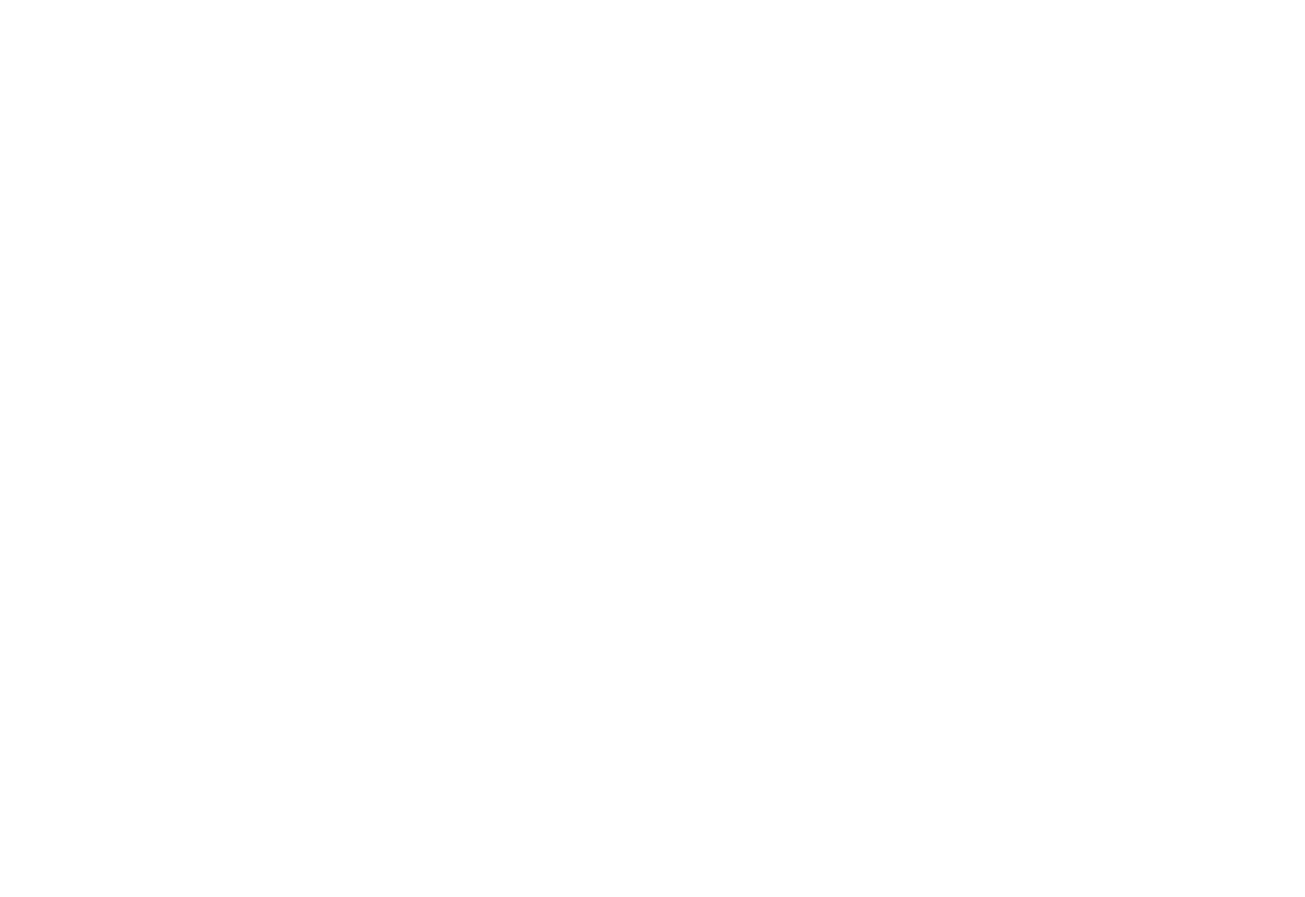
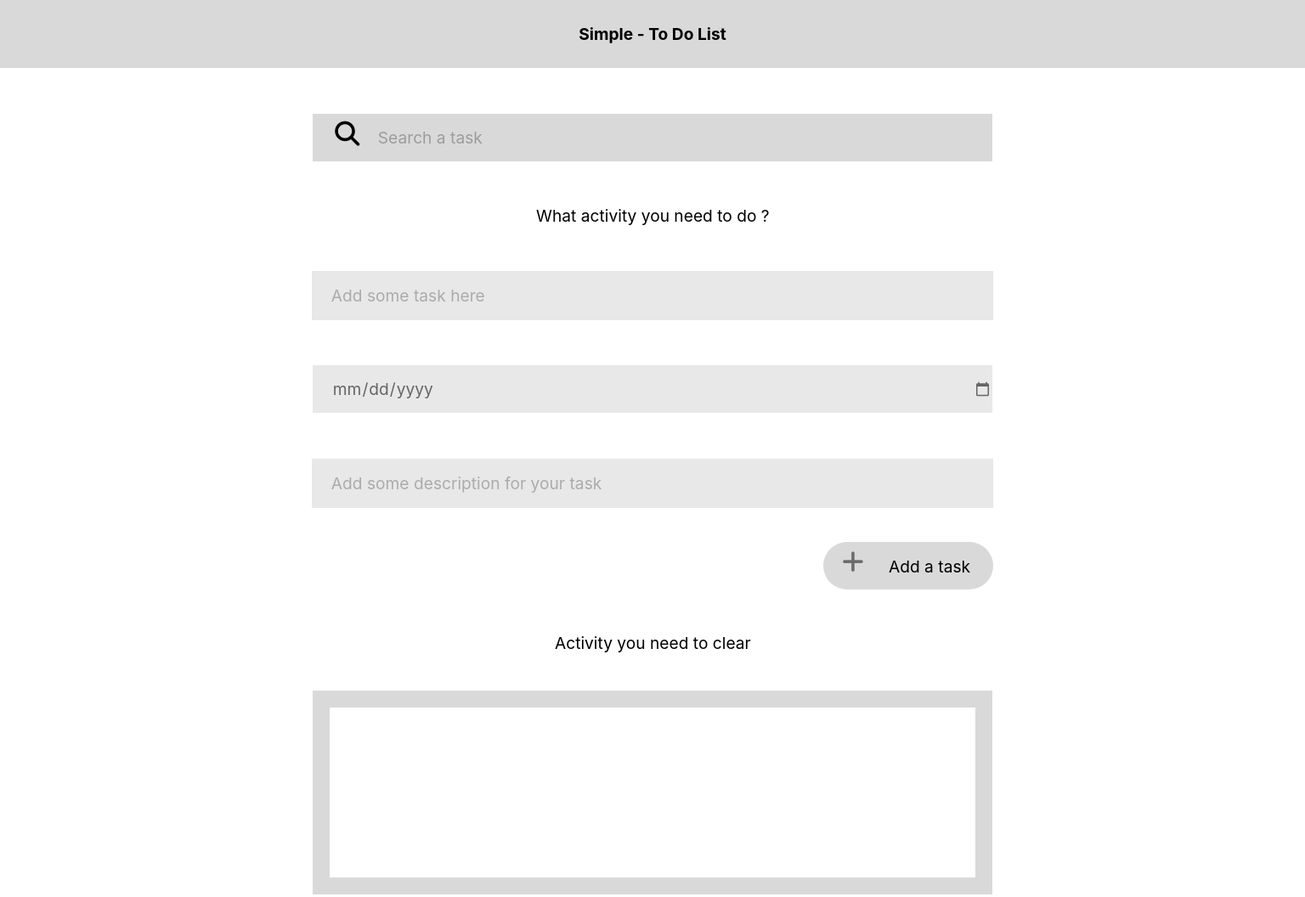
Before and after one commit to halannn/PDCB---Java-Script, a plain HTML site: page index.html in a window 1280 px wide. Shown: the top 1056 px of the page at 85% size, 1536 px wide, since content can reach past the window. Before the commit the page ends 800 px from the top, so only its background shows below. Drawn offline with Linux system fonts and the light colour scheme.

Commit message:
Visualizing

```diff
--- a/index.html
+++ b/index.html
@@ -1,12 +1,84 @@
 <!DOCTYPE html>
 <html lang="en">
+
 <head>
     <meta charset="UTF-8">
     <meta name="viewport" content="width=device-width, initial-scale=1.0">
-    <title>Document</title>
+    <title>To Do List</title>
     <link rel="stylesheet" href="style.css">
+    <script src="https://kit.fontawesome.com/b99e675b6e.js"></script>
+    <script src="https://kit.fontawesome.com/dc9186bde0.js" crossorigin="anonymous"></script>
 </head>
+
 <body>
+    <header>
+        <div class="background">
+            <p> Simple - To Do List </p>
+        </div>
+    </header>
+    <main>
+        <div class="search">
+            <div class="searchIcon">
+                <i class="fas fa-search"></i>
+            </div>
+            <div class="searchText">
+                <input class="rectangle-8" type="text" placeholder="Search a task">
+            </div>
+        </div>
+
+        <p class="text"> What activity you need to do ? </p>
+
+        <div class="mainFeature">
+            <input class="rectangle-8" type="text" placeholder="Add some task here">
+        </div>
+        <div class="mainFeature">
+            <input class="rectangle-8" type="date" placeholder="When you need to do your task">
+        </div>
+        <div class="mainFeature">
+            <input class="rectangle-8" type="text" placeholder="Add some description for your task">
+        </div>
+
+        <div class="addButton">
+            <div class="kotak">
+                <div class="plus">
+                    <i class="fas fa-plus"></i>
+                </div>
+                <div class="add">
+                    <button type="submit">Add a task </button>
+                </div>
+            </div>
+        </div>
+
+        <p class="text"> Activity you need to clear </p>
+
+        <div class="container">
+            <div class="item1">
+
+            </div>
+        </div>
+
+        <p class="text"> Activity you already done it </p>
+
+        <div class="container">
+            <div class="item1">
+
+            </div>
+        </div>
+    </main>
     <script src="script.js"></script>
+
+    <footer>
+        <div class="foot">
+            <i class="fa-brands fa-github"></i>
+            <a href="https://github.com/halannn" target="_blank">
+                <p> halann </p>
+            </a>
+            <i class="fa-brands fa-instagram"></i>
+            <a href="https://www.instagram.com/hairul.irwn/" target="_blank">
+                <p> hairul.irwn </p>
+            </a>
+        </div>
+    </footer>
 </body>
+
 </html>
--- a/style.css
+++ b/style.css
@@ -0,0 +1,215 @@
+html body {
+  margin: auto;
+  scroll-behavior: smooth;
+  overflow-x: hidden;
+}
+main {
+  margin: auto;
+  width: 50.05rem;
+  height: 77.65rem;
+  flex-shrink: 0;
+  margin-top: 3.4rem;
+  margin-left: 23rem;
+  margin-right: 22.95rem;
+  margin-bottom: 9.95rem;
+}
+.background {
+  position: relative;
+  margin: auto;
+  text-align: center;
+  background: #d9d9d9;
+  width: 96rem;
+  height: 5rem;
+  flex-shrink: 0;
+}
+.background > p {
+  position: absolute;
+  top: 50%;
+  left: 50%;
+  transform: translate(-50%, -50%);
+  margin: 0;
+  color: #000;
+  text-align: center;
+  font-size: 1.2rem;
+  font-family: Inter;
+  font-weight: 700;
+}
+.search {
+  /* margin: 3.4rem auto 0 auto; */
+  background: #d9d9d9;
+  width: 50rem;
+  height: 3.5rem;
+  flex-shrink: 0;
+  display: flex;
+}
+.searchIcon {
+  margin-top: 0.5rem;
+  margin-bottom: 0.5rem;
+  margin-left: 1.3rem;
+  width: 2.5rem;
+  height: 2.5rem;
+  flex-shrink: 0;
+  text-align: center;
+  font-size: 1.813rem;
+}
+.rectangle-8 {
+  background-color: transparent;
+  border: none;
+  position: relative;
+  top: 50%;
+  left: 50%;
+  transform: translate(-50%, -50%);
+  margin: 0;
+  width: 45rem;
+  height: 3rem;
+  flex-shrink: 0;
+}
+.search input {
+  padding-left: 1rem;
+  color: #000;
+  /* text-align: center; */
+  font-size: 1.2rem;
+  font-family: Inter;
+  opacity: 0.6000000238418579;
+}
+.text {
+  color: #000;
+  text-align: center;
+  font-size: 1.2rem;
+  font-family: Inter;
+  margin-top: 3.2rem;
+}
+
+.mainFeature {
+  position: relative;
+  margin: 3.4rem auto 0 auto;
+  background: #fff;
+  width: 50rem;
+  height: 3.5rem;
+  flex-shrink: 0;
+}
+.mainFeature .rectangle-8 {
+  border: none;
+  position: relative;
+  top: 50%;
+  left: 50%;
+  transform: translate(-50%, -50%);
+  margin: 0;
+  width: 48.6rem;
+  height: 3.5rem;
+  background: #d9d9d9;
+  flex-shrink: 0;
+}
+.mainFeature input {
+  padding-left: 1.4rem;
+  color: #000;
+  /* text-align: center; */
+  font-size: 1.2rem;
+  font-family: Inter;
+  opacity: 0.6000000238418579;
+}
+.addButton {
+  /* margin: auto; */
+  margin-top: 2.55rem;
+  /* background-color: yellow; */
+}
+.kotak {
+  /* float: right; */
+  margin-left: auto;
+  margin-right: 0;
+  background-color: #d9d9d9;
+  width: 12.5rem;
+  height: 3.5rem;
+  flex-shrink: 0;
+  border-radius: 50px;
+  display: flex;
+  /* margin-left: 33.75rem; */
+}
+.addButton .plus {
+  text-align: center;
+  margin-top: 0.5rem;
+  margin-bottom: 0.5rem;
+  margin-left: 0.95rem;
+  margin-right: 1rem;
+  width: 2.5rem;
+  height: 2.5rem;
+  flex-shrink: 0;
+  opacity: 0.5;
+  font-size: 1.813rem;
+}
+.kotak button {
+  /* position: relative; */
+  margin-top: 1rem;
+  margin-bottom: 1.05rem;
+  margin-bottom: 2rem;
+  border: none;
+  background-color: #d9d9d9;
+  color: #000;
+  text-align: center;
+  font-size: 1.2rem;
+  font-family: Inter;
+}
+
+.container {
+  margin-top: 2.75rem;
+  background: #d9d9d9;
+  width: 50rem;
+  height: 15rem;
+  flex-shrink: 0;
+}
+.item1 {
+  display: block;
+  position: relative;
+  top: 50%;
+  left: 50%;
+  transform: translate(-50%, -50%);
+  background: #fff;
+  width: 47.5rem;
+  height: 12.5rem;
+  flex-shrink: 0;
+}
+footer {
+  background: #d9d9d9;
+  width: 96rem;
+  height: 5rem;
+  flex-shrink: 0;
+  margin: auto;
+}
+.foot {
+  position: relative;
+  width: 26.05rem;
+  height: 2.5rem;
+  flex-shrink: 0;
+  background-color: transparent;
+  display: flex;
+  top: 50%;
+  left: 50%;
+  transform: translate(-50%, -50%);
+}
+.foot p {
+  margin-bottom: 10rem;
+  /* background-color: red; */
+  text-align: center;
+  color: #000;
+  font-size: 1.2rem;
+  font-family: Inter;
+  margin-left: 2.35rem;
+  margin-right: 4.48rem;
+}
+.fa-github {
+  text-align: center;
+  font-size: 3.125rem;
+  width: 2.5rem;
+  height: 2.5rem;
+  flex-shrink: 0;
+}
+.fa-instagram {
+  text-align: center;
+  font-size: 3.125rem;
+  width: 2.5rem;
+  height: 2.5rem;
+  flex-shrink: 0;
+}
+a:link {
+  text-decoration: none;
+}
```
